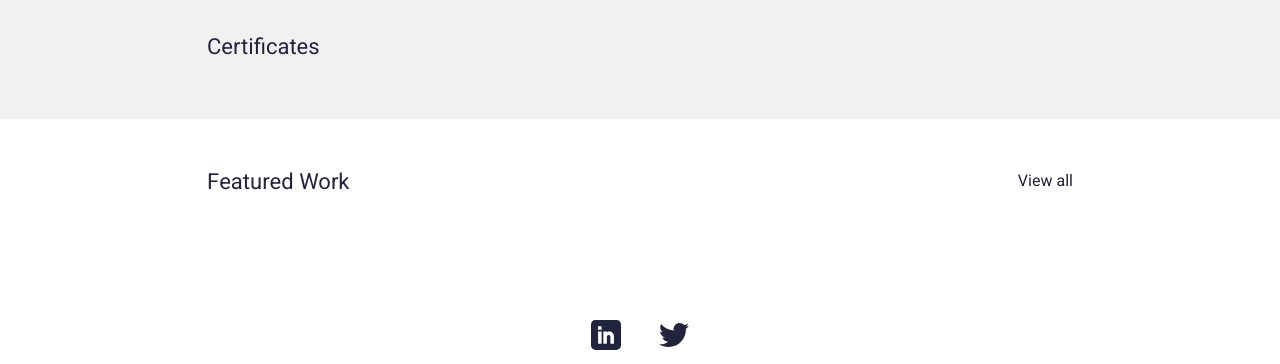
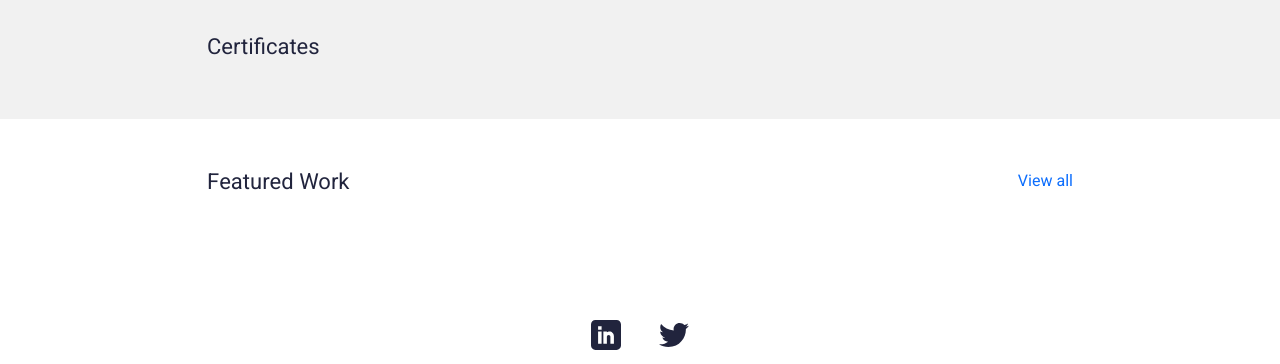
Before and after one commit to bezunesh/bezunesh, a Django app: page / in a window 1280 px wide. Shown: the part 560-924 px from the top of the page. Run offline with Django 3.2, Linux system fonts and the light colour scheme; data that the repository does not hold is empty; some libraries are stand-ins or nearby versions.

Commit message:
fix: Fix hyperlink text color

```diff
--- a/static/css/style.css
+++ b/static/css/style.css
@@ -32,7 +32,7 @@ img {
   max-width: 100%;
 }
 a {
-  color: inherit;
+ /* color: inherit;*/
 }
 a:hover {
   color: var(--primaryDarkColor);
```
